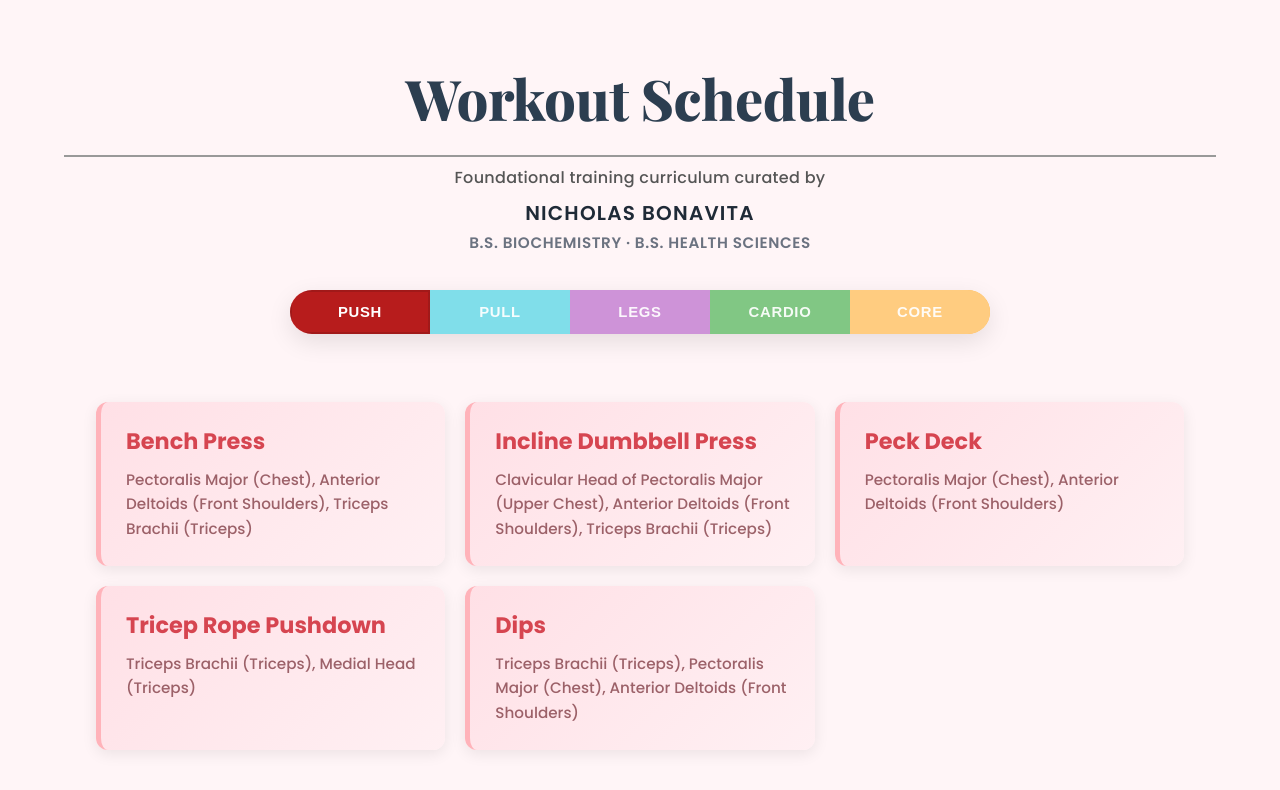
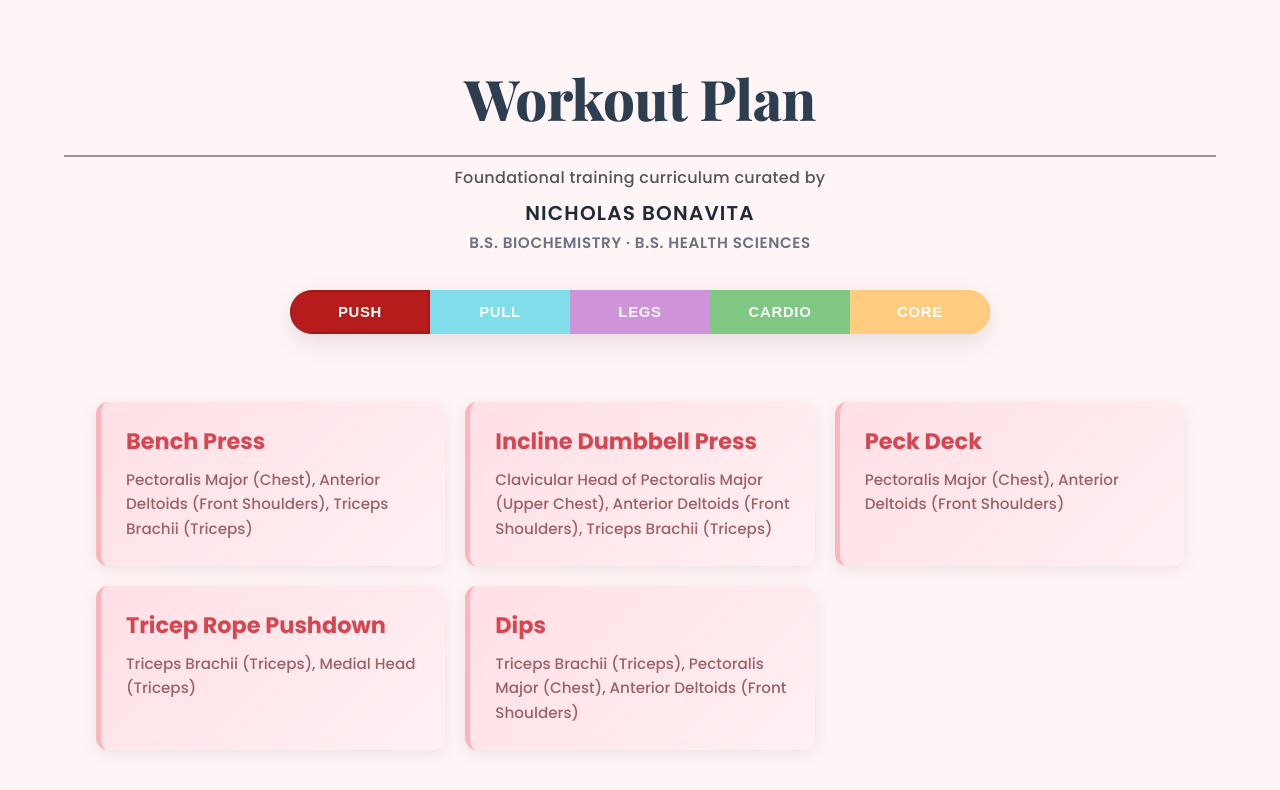
Before and after one commit to nickbonavita/workout-schedule, a plain HTML site: page index.html in a window 1280 px wide. Drawn offline with nearby package versions, Linux system fonts and the light colour scheme.

Commit message:
Rename Workout Schedule to Workout Plan

```diff
--- a/index.html
+++ b/index.html
@@ -3,13 +3,13 @@
 <head>
     <meta charset="UTF-8">
     <meta name="viewport" content="width=device-width, initial-scale=1.0">
-    <title>Workout Schedule</title>
+    <title>Workout Plan</title>
     <link href="https://fonts.googleapis.com/css2?family=Playfair+Display:wght@700;800&family=Poppins:wght@400;500;600;700&display=swap" rel="stylesheet">
     <link rel="stylesheet" href="styles.css">
 </head>
 <body>
     <div class="container">
-        <h1>Workout Schedule</h1>
+        <h1>Workout Plan</h1>
         <p class="subheading">
             Foundational training curriculum curated by
             <span class="subheading-name">Nicholas Bonavita</span>
```
